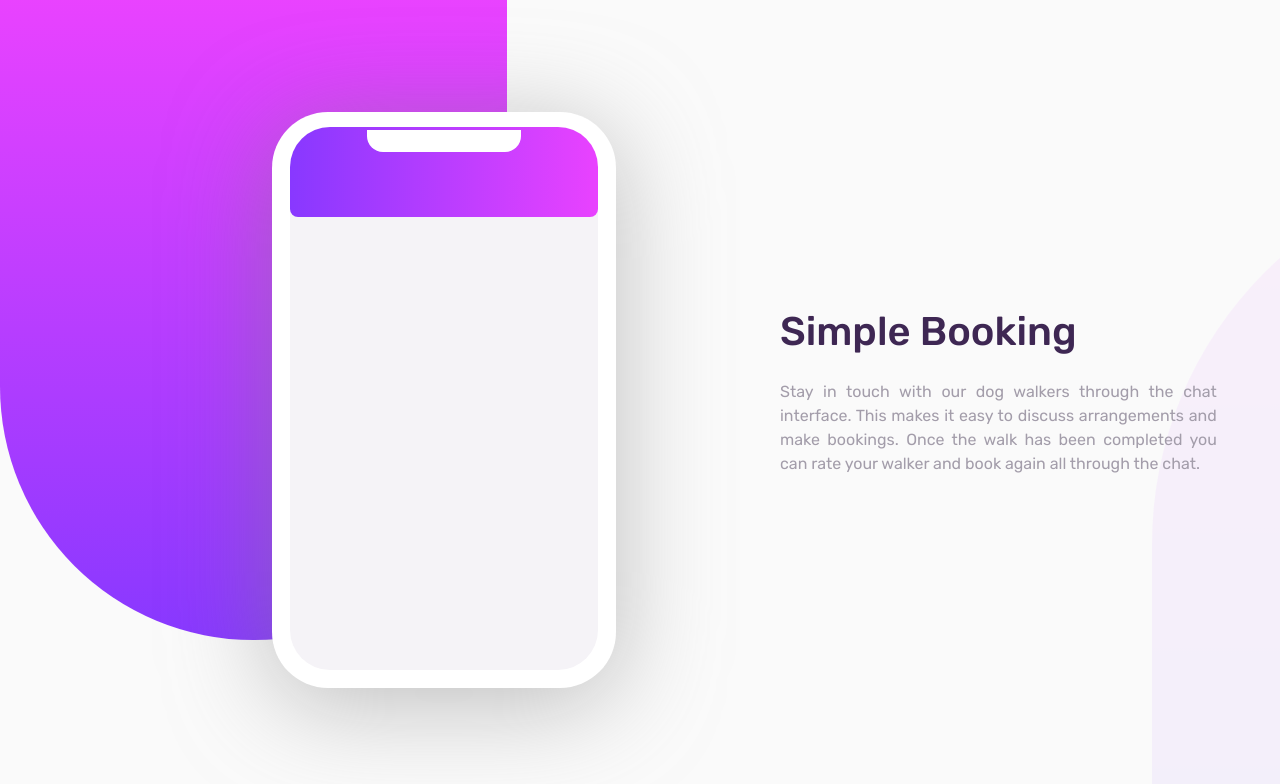
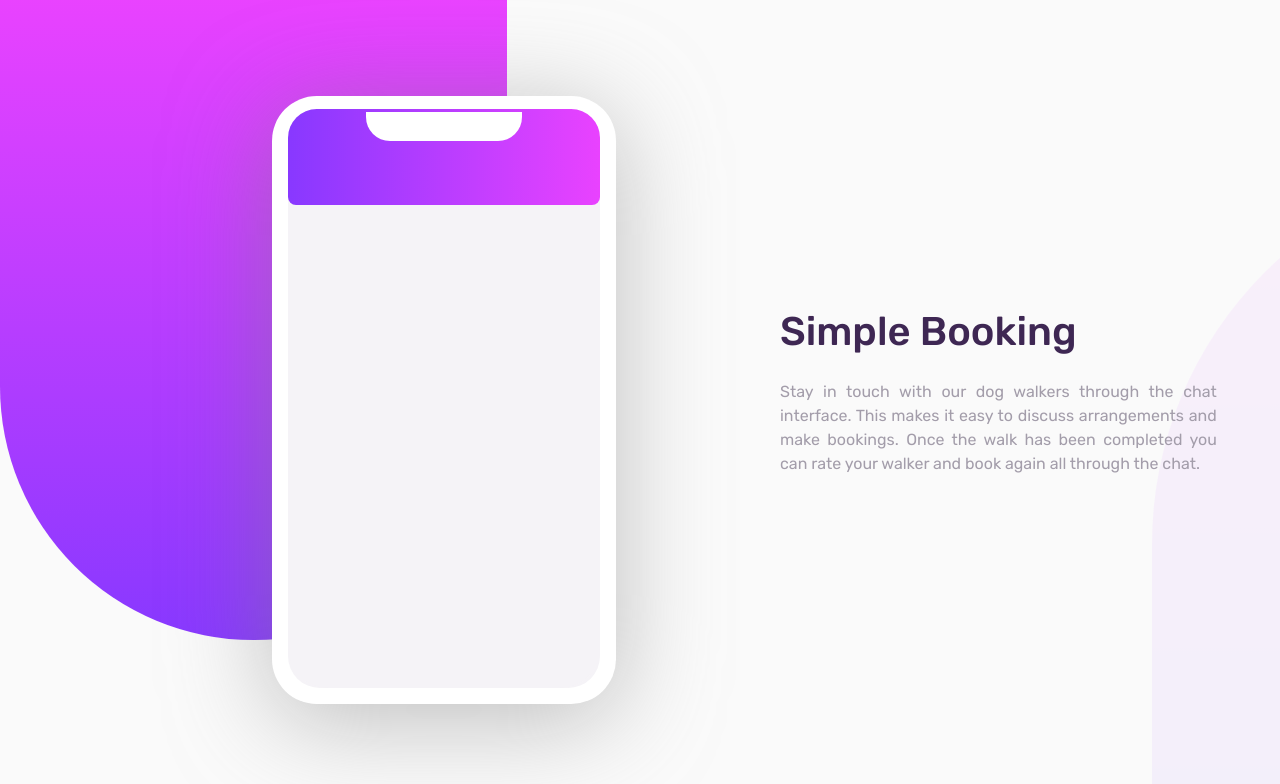
Before and after one commit to T-Induwara/chat-app-ui, a React (Create React App) app: page / in a window 1536 px wide. Shown: the top 784 px of the page, without its empty margins (0-1280 px from the left). Built offline with nearby package versions, Linux system fonts and the light colour scheme.

Commit message:
Resolved app UI issues on laptop and desktop

```diff
--- a/src/App.css
+++ b/src/App.css
@@ -257,28 +257,28 @@
         justify-content: center;
     }
     .app-ui{
-        height:90%;
-        width:55%;
-        border-radius:3.5rem;
-        padding:1.1rem;
+        height:95%;
+        width:53%;
+        border-radius:2.8rem;
+        padding:0.8rem;
     }
     .app-body{
         height:100%;
         width:100%;
-        border-radius: 3rem;
+        border-radius: 2.5rem;
         align-items: center;
     }
     .ui-notch{
         width:50%;
-        height:5%;
-        border-radius:0rem 0rem 1rem 1rem;
+        height:6%;
+        border-radius:0rem 0rem 1.2rem 1.2rem;
         z-index:10;
     }
     .ui-header{
         width:100%;
         height:20%;
         margin-top:-1.6rem;
-        border-radius:2.5rem 2.5rem 0.5rem 0.5rem;
+        border-radius:1.8rem 1.8rem 0.5rem 0.5rem;
     }
     .ui-content{
         width:100%;
@@ -286,3 +286,40 @@
         border-radius:0rem 0rem 2.5rem 2.5rem;
     }
 }
+
+@media only screen and (min-width:1400px){
+    /*CSS for app UI on desktop widescreen*/
+    .app-border{
+        align-items: center;
+        justify-content: center;
+    }
+    .app-ui{
+        height:95%;
+        width:55%;
+        border-radius:2.8rem;
+        padding:1rem;
+    }
+    .app-body{
+        height:100%;
+        width:100%;
+        border-radius: 2rem;
+        align-items: center;
+    }
+    .ui-notch{
+        width:50%;
+        height:6%;
+        border-radius:0rem 0rem 1.5rem 1.5rem;
+        z-index:10;
+    }
+    .ui-header{
+        width:100%;
+        height:20%;
+        margin-top:-2rem;
+        border-radius:1.8rem 1.8rem 0.5rem 0.5rem;
+    }
+    .ui-content{
+        width:100%;
+        height:100%;
+        border-radius:0rem 0rem 2.5rem 2.5rem;
+    }
+}
```
